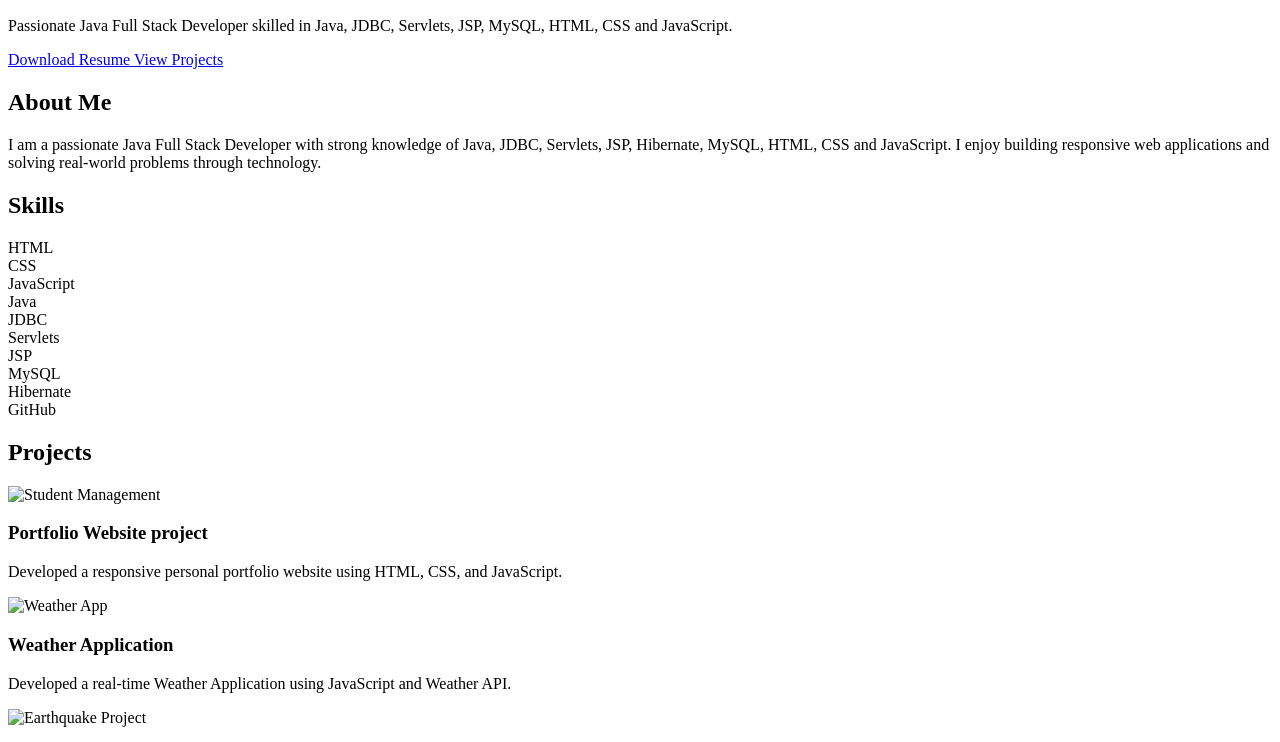
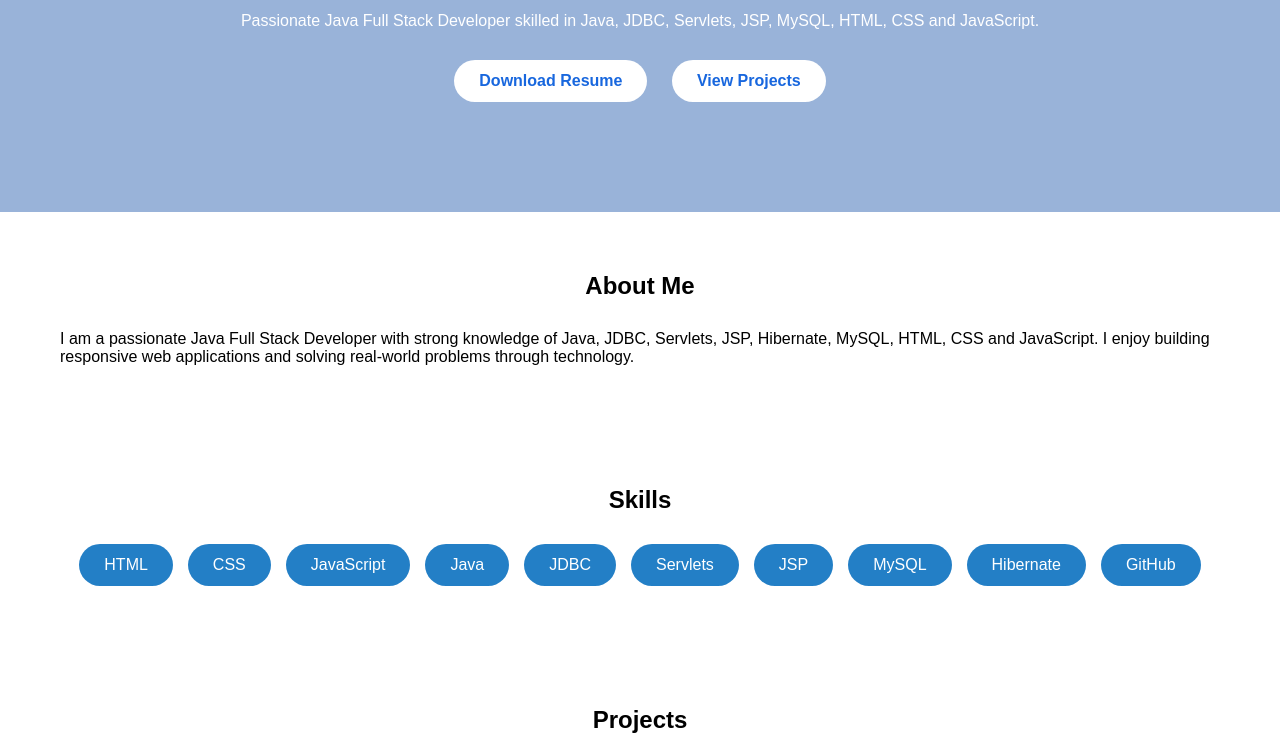
Before and after one commit to Suryanarayanat/Portfolio-, a plain HTML site: page index.html in a window 1280 px wide. Shown: the part 272-1014 px from the top of the page. Drawn offline with Linux system fonts and the light colour scheme.

Commit message:
Refactor index.html and update stylesheet link
Updated the HTML structure and linked stylesheet.

```diff
--- a/index.html
+++ b/index.html
@@ -5,7 +5,7 @@
     <meta name="viewport" content="width=device-width, initial-scale=1.0">
     <title>Surya Narayana | Java Full Stack Developer</title>
 
-    <link rel="stylesheet" href="script.css">
+    <link rel="stylesheet" href="style.css">
 </head>
 <body>
 
@@ -237,7 +237,7 @@
 
     </footer>
 
-    <script src="portfolio.js"></script>
+    <script src="script.js"></script>
 
 </body>
 </html>
```
